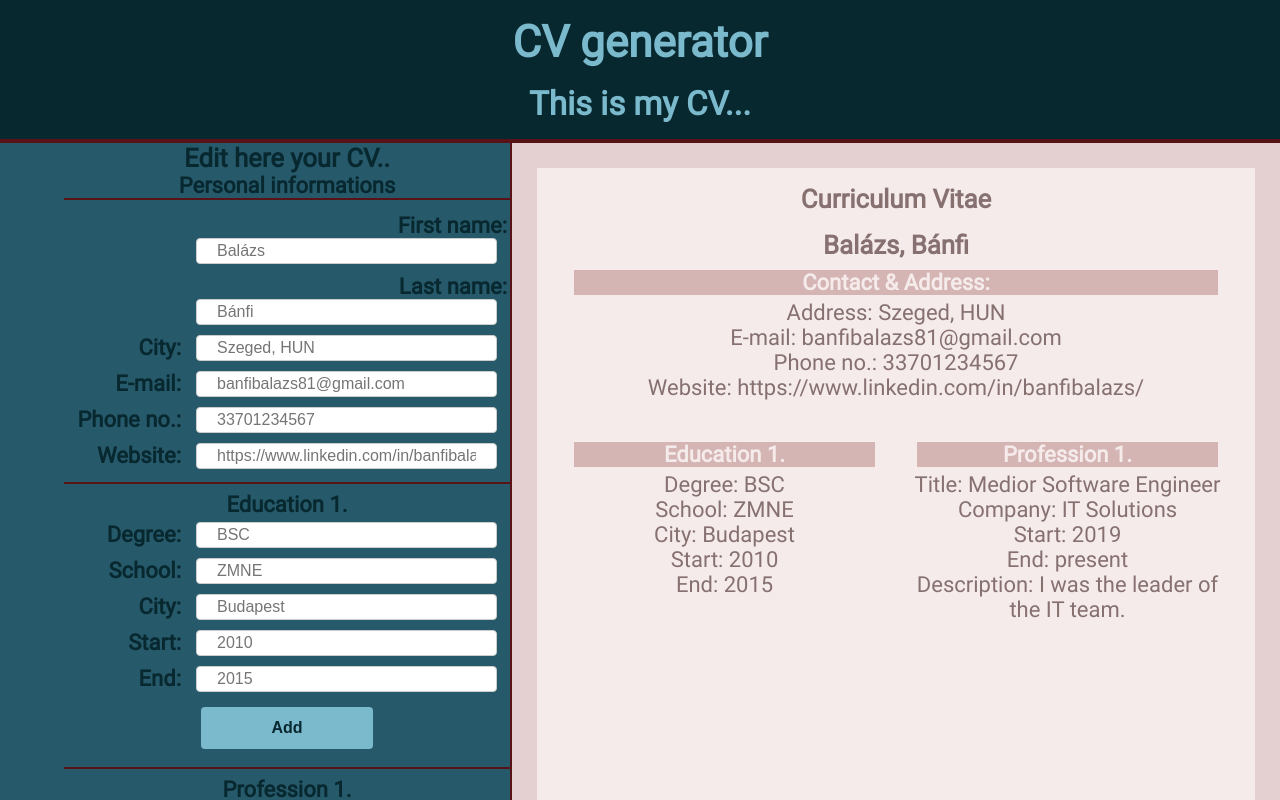
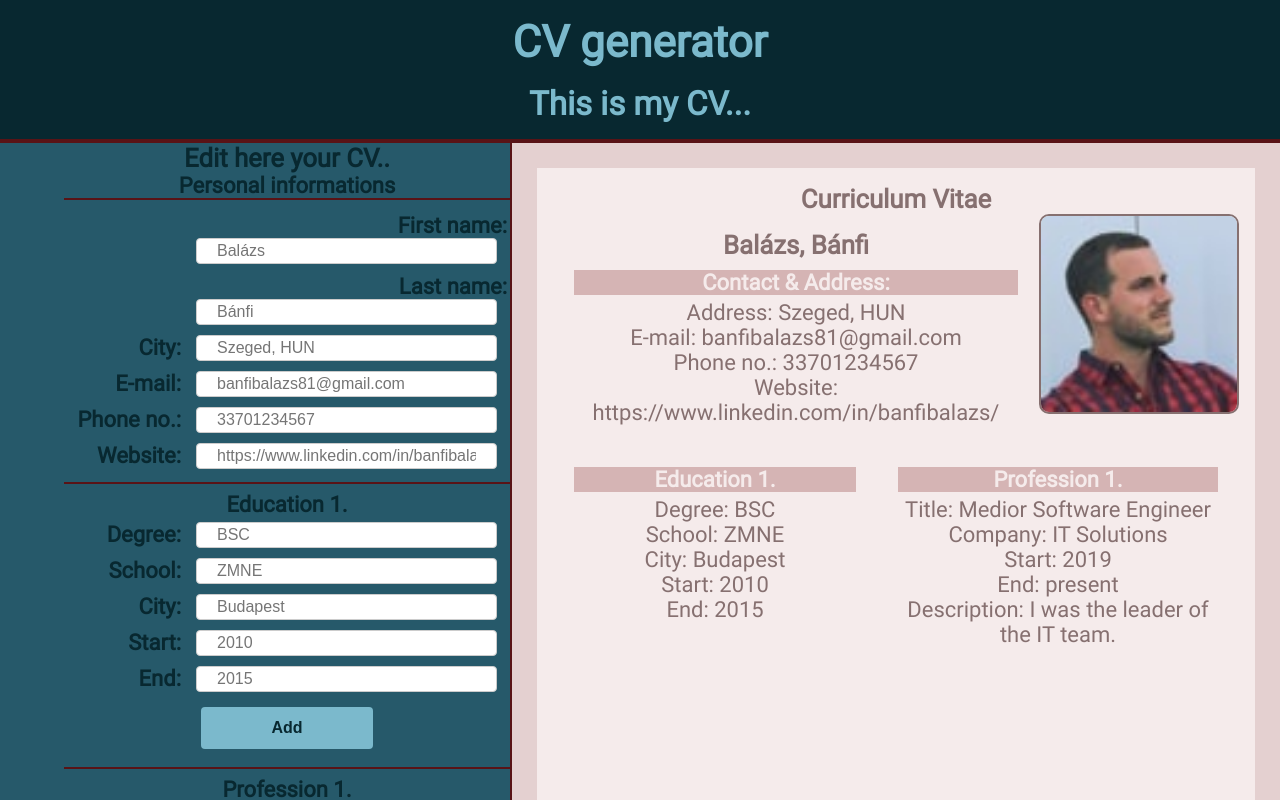
Before and after one commit to BalazsBanfi/CV-generator, a React (Vite) app: page / in a window 1280 px wide. Shown: the top 800 px of the page. Built offline with nearby package versions, Linux system fonts and the light colour scheme.

Commit message:
Show profil pic on cv

```diff
--- a/src/components/Printable.jsx
+++ b/src/components/Printable.jsx
@@ -18,6 +18,10 @@ export default function Printable({
         <p>Website: {person.website}</p>
       </div>
     );
+  }
+
+  function ProfilePic({ url }) {
+    return <img src={url} alt="Profile picture" width="200" height="200"></img>;
   }
 
   function EducationInfo({ education }) {
@@ -63,6 +67,9 @@ export default function Printable({
         <div className="personal-data">
           <PersonalInfo person={personalData} />
         </div>
+        <div className="profile-pic">
+          <ProfilePic url={personalData.fileSrc} />
+        </div>
         <div className="education-data">
           <EducationInfo education={educationData} />
         </div>
--- a/src/styles/style.css
+++ b/src/styles/style.css
@@ -139,7 +139,7 @@ button:hover {
 
 .container {
   display: grid;
-  grid-template: repeat(2, min-content) / 1fr 1fr;
+  grid-template: repeat(2, min-content) / repeat(4, 1fr);
 }
 
 .container > div > div {
@@ -153,15 +153,21 @@ button:hover {
 }
 
 .personal-data {
-  grid-area: 1 / 1 / 2 / 3;
+  grid-area: 1 / 1 / 2 / 4;
+}
+
+.profile-pic > img {
+  grid-area: 1 / 4 / 2 / 5;
+  border: 2px solid var(--printC4);
+  border-radius: 10px;
 }
 
 .education-data {
-  grid-area: 2 / 1 / 3 / 2;
+  grid-area: 2 / 1 / 3 / 3;
 }
 
 .profession-data {
-  grid-area: 2 / 2 / 3 / 3;
+  grid-area: 2 / 3 / 3 / 5;
 }
 
 /*******************
```
